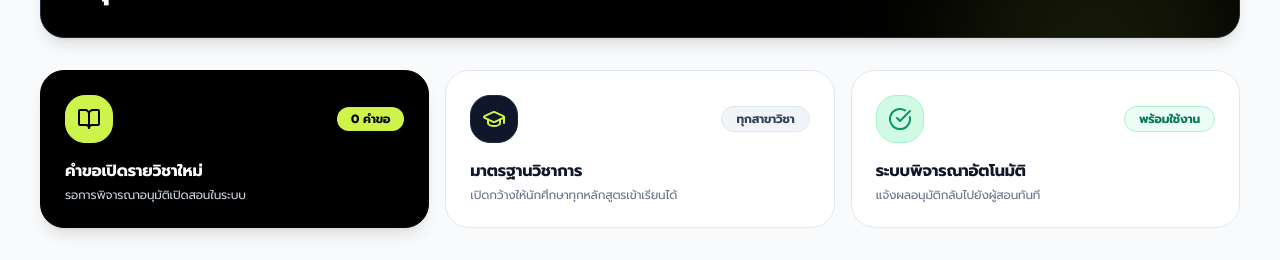
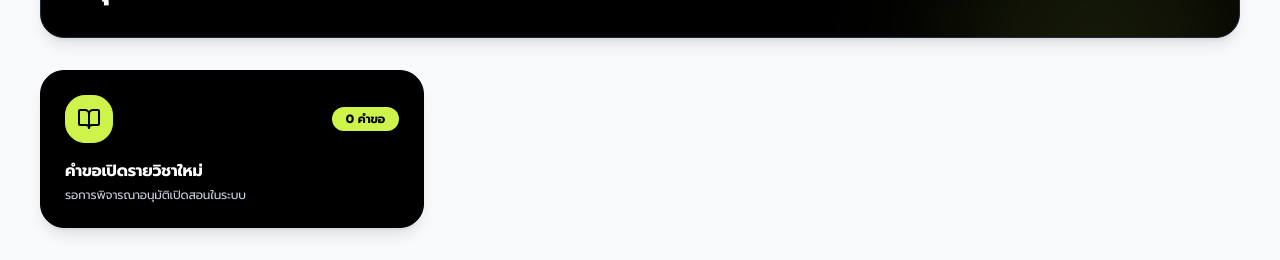
Before and after one commit to Nofern4/LMS-X-Engineering, a Next.js app: page /course-approver in a window 1280 px wide. Shown: the part 196-456 px from the top of the page. Built offline with nearby package versions, Linux system fonts and the light colour scheme; no server answers; the database is empty; a web font is replaced by a local one.

Commit message:
Remove unnecessary filler cards from course approver page

```diff
--- a/src/app/(dashboard)/course-approver/page.tsx
+++ b/src/app/(dashboard)/course-approver/page.tsx
@@ -5,8 +5,7 @@ import {
   CheckCircle,
   XCircle,
   BookOpen,
-  ShieldCheck,
-  GraduationCap
+  ShieldCheck
 } from 'lucide-react';
 import { Modal } from '@/components/ui/Modal';
 
@@ -79,8 +78,8 @@ export default function CourseApproverDashboard() {
         <div className="absolute top-0 right-0 w-72 h-72 bg-[#CEF34B]/10 rounded-full blur-3xl pointer-events-none" />
       </div>
 
-      {/* Overview Metric Cards for Approver */}
-      <div className="grid grid-cols-1 md:grid-cols-3 gap-4">
+      {/* Overview Metric Card for Approver (Single card only) */}
+      <div className="max-w-sm">
         <div className="p-6 rounded-3xl bg-black text-white border border-black shadow-lg">
           <div className="flex items-center justify-between">
             <div className="w-12 h-12 rounded-2xl flex items-center justify-center bg-[#CEF34B] text-black border border-[#CEF34B]">
@@ -95,40 +94,6 @@ export default function CourseApproverDashboard() {
           </h3>
           <p className="text-xs mt-1 text-slate-300">
             รอการพิจารณาอนุมัติเปิดสอนในระบบ
-          </p>
-        </div>
-
-        <div className="p-6 rounded-3xl bg-white text-slate-900 border border-slate-200 shadow-xs">
-          <div className="flex items-center justify-between">
-            <div className="w-12 h-12 rounded-2xl flex items-center justify-center bg-slate-900 text-[#CEF34B] border border-slate-800">
-              <GraduationCap className="w-6 h-6" />
-            </div>
-            <span className="px-3.5 py-1 rounded-full font-extrabold text-xs bg-slate-100 text-slate-700 border border-slate-200">
-              ทุกสาขาวิชา
-            </span>
-          </div>
-          <h3 className="text-base font-extrabold mt-4 text-slate-900">
-            มาตรฐานวิชาการ
-          </h3>
-          <p className="text-xs mt-1 text-slate-500">
-            เปิดกว้างให้นักศึกษาทุกหลักสูตรเข้าเรียนได้
-          </p>
-        </div>
-
-        <div className="p-6 rounded-3xl bg-white text-slate-900 border border-slate-200 shadow-xs">
-          <div className="flex items-center justify-between">
-            <div className="w-12 h-12 rounded-2xl flex items-center justify-center bg-emerald-100 text-emerald-700 border border-emerald-200">
-              <CheckCircle className="w-6 h-6 text-emerald-600" />
-            </div>
-            <span className="px-3.5 py-1 rounded-full font-extrabold text-xs bg-emerald-50 text-emerald-700 border border-emerald-200">
-              พร้อมใช้งาน
-            </span>
-          </div>
-          <h3 className="text-base font-extrabold mt-4 text-slate-900">
-            ระบบพิจารณาอัตโนมัติ
-          </h3>
-          <p className="text-xs mt-1 text-slate-500">
-            แจ้งผลอนุมัติกลับไปยังผู้สอนทันที
           </p>
         </div>
       </div>
```
